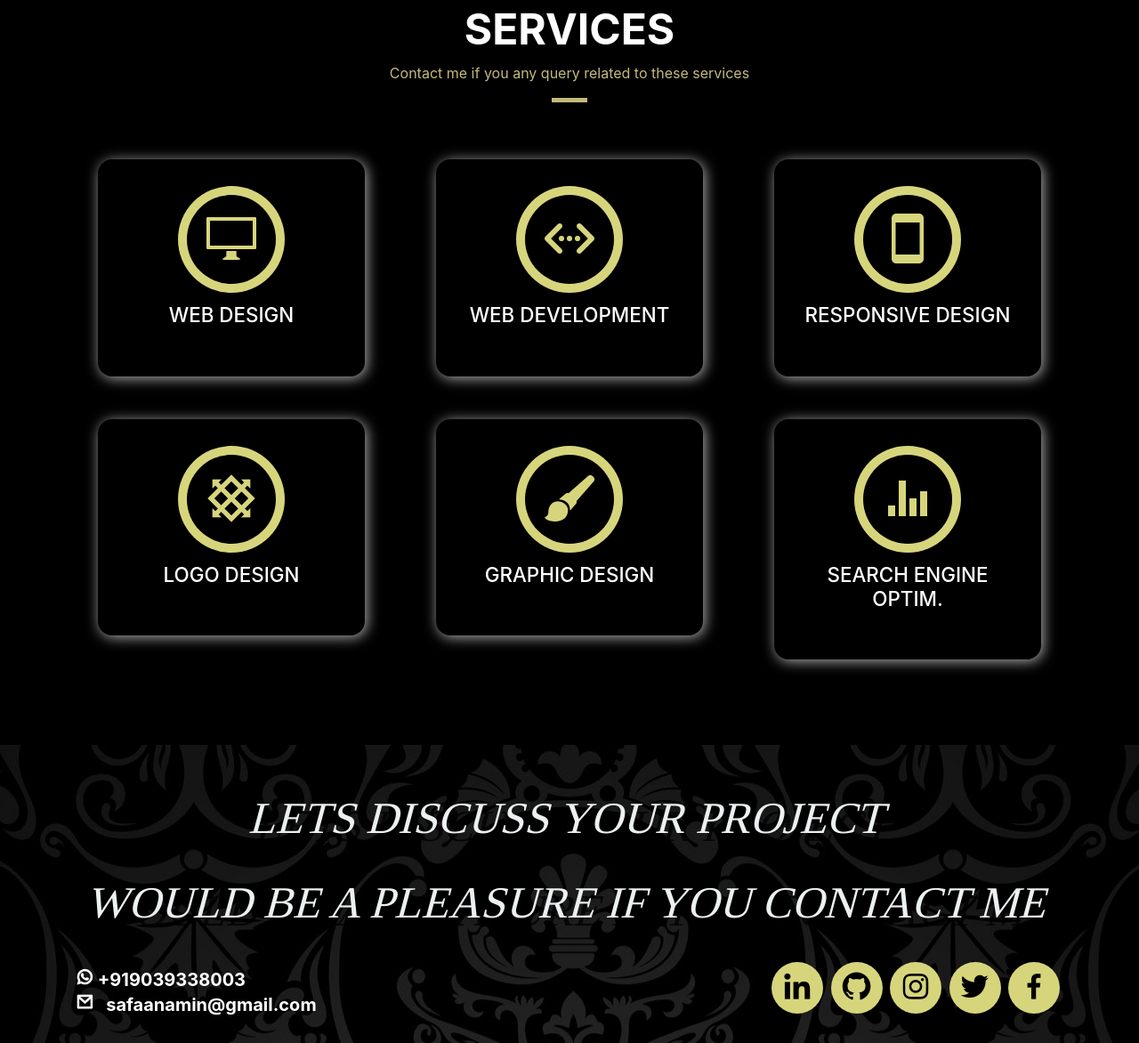
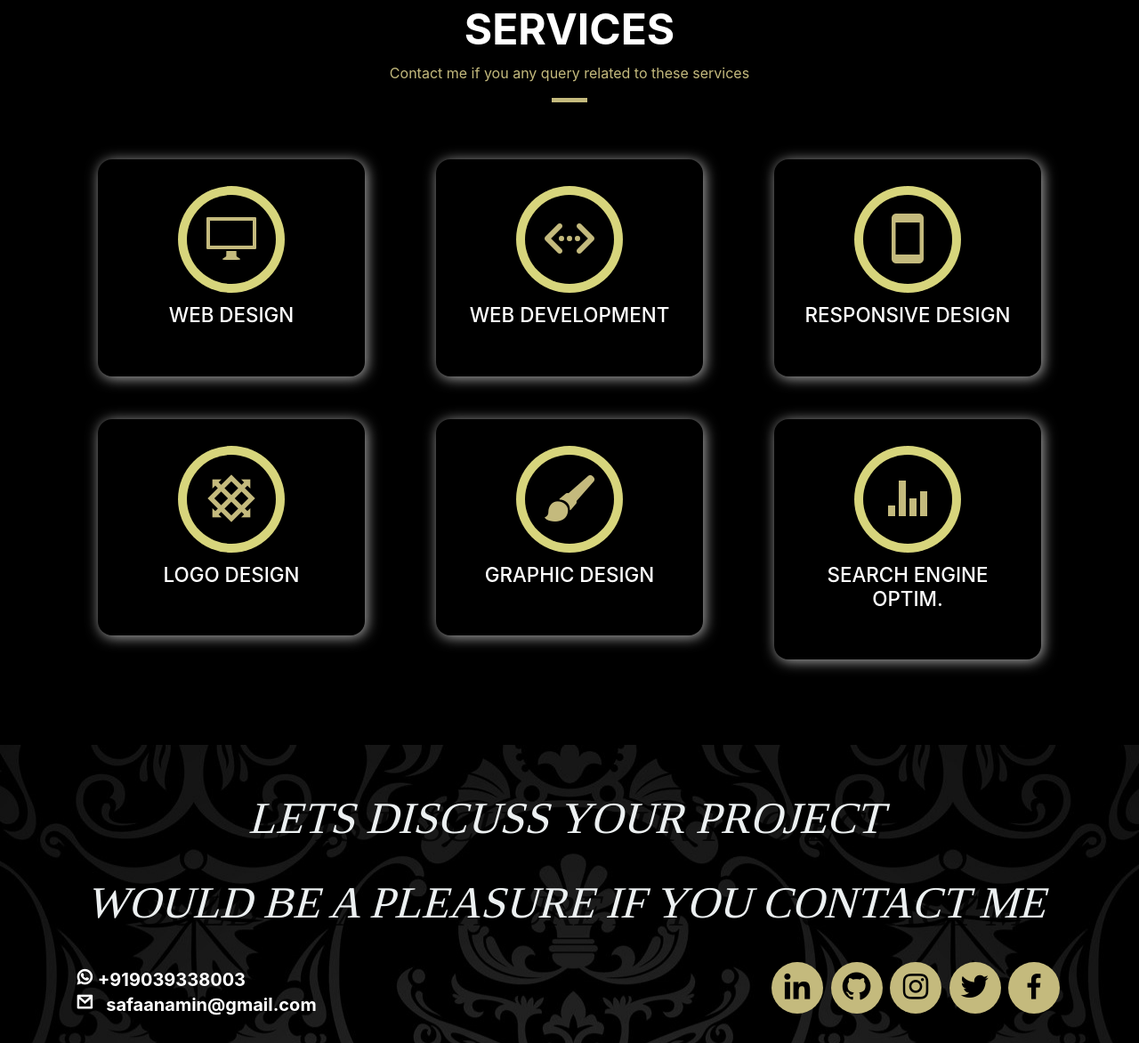
Before and after one commit to SafaanHashmi/safaanamin.github.io, a PHP site: page / in a window 1280 px wide. Shown: the part 3126-4298 px from the top of the page at 89% size. Run offline with PHP 8.4, Linux system fonts and the light colour scheme; some web fonts are replaced.

Commit message:
Update style.css

```diff
--- a/assets/css/style.css
+++ b/assets/css/style.css
@@ -323,7 +323,7 @@ a:hover {
 .back-to-top {
   position: fixed;
   display: none;
-  background: #d7d57c;
+  background: #c4ba7d;
   color: #000;
   width: 44px;
   height: 44px;
@@ -565,7 +565,7 @@ a:hover {
 }
 
 .navbar-b.navbar-reduce .navbar-toggler span {
-  background-color: #1B1B1B;
+  background-color: #c4ba7d;
 }
 
 .navbar-b .navbar-brand {
@@ -808,7 +808,7 @@ a:hover {
 
 .service-box .service-ico {
   margin-bottom: 1rem;
-  color: #d7d57c;
+  color: #c4ba7d;
 }
 
 .service-box .ico-circle {
@@ -1484,7 +1484,7 @@ footer .mobileheading h3:hover{
 #footer .social-links a {
     font-size: 38px;
     display: inline-block;
-    background: #d7d57c;
+    background: #c4ba7d;
     color: #000;
     line-height: 1;
     padding: 8px 0;
```
